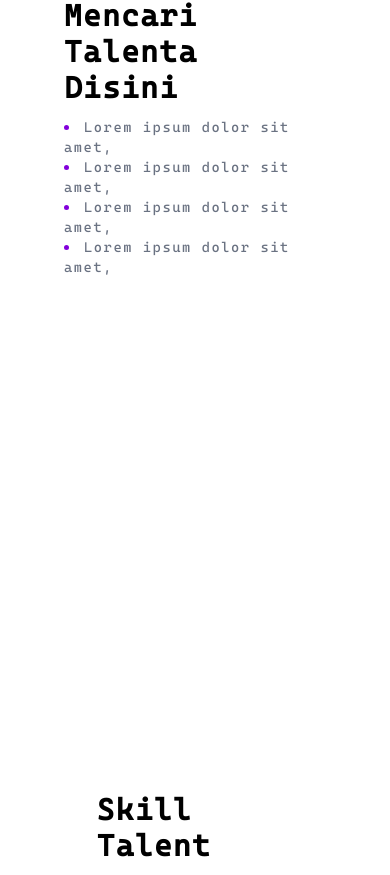
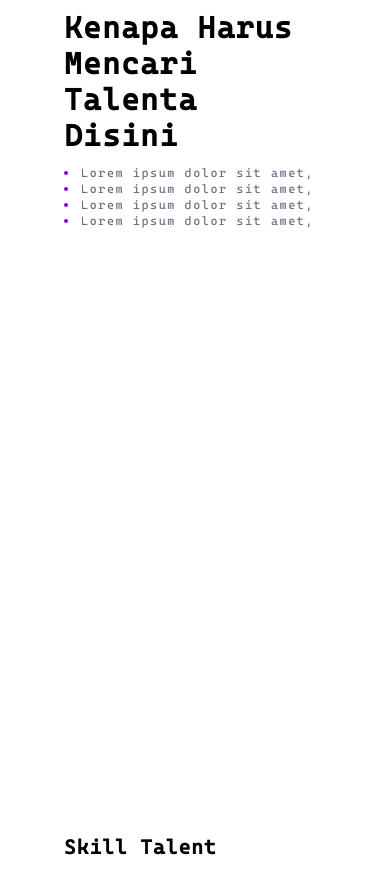
Before and after one commit to janexmgd/hirejob-fe, a React (Vite) app: page / in a window 390 px wide. Shown: the part 1147-2022 px from the top of the page. Built offline with nearby package versions, Linux system fonts and the light colour scheme.

Commit message:
optimize mobile support

```diff
--- a/src/pages/Home.jsx
+++ b/src/pages/Home.jsx
@@ -53,24 +53,24 @@ const Home = () => {
             kenapa harus mencari talenta disini
           </p>
           <ul className='list-disc list-inside text-gray-500 mt-3 tracking-widest w-full marker:text-purple-700 marker:font-bold'>
-            <li className='text-sm sm:text-xs'>Lorem ipsum dolor sit amet,</li>
-            <li className='text-sm sm:text-xs'>Lorem ipsum dolor sit amet,</li>
-            <li className='text-sm sm:text-xs'>Lorem ipsum dolor sit amet,</li>
-            <li className='text-sm sm:text-xs'>Lorem ipsum dolor sit amet,</li>
+            <li className='text-xs sm:text-sm'>Lorem ipsum dolor sit amet,</li>
+            <li className='text-xs sm:text-sm'>Lorem ipsum dolor sit amet,</li>
+            <li className='text-xs sm:text-sm'>Lorem ipsum dolor sit amet,</li>
+            <li className='text-xs sm:text-sm'>Lorem ipsum dolor sit amet,</li>
           </ul>
         </div>
       </section>
 
       <section className='sectionThree flex w-full h-screen'>
         <div className='w-full sm:w-1/2 flex flex-col justify-center items-center'>
-          <p className='text-3xl sm:text-xl tracking-wider capitalize w-3/4 font-bold'>
+          <p className='text-xl sm:text-3xl tracking-wider capitalize w-full sm:w-3/4 font-bold'>
             Skill Talent
           </p>
-          <p className='text-gray-500 mt-3 w-3/4 tracking-widest text-sm sm:text-xs'>
+          <p className='text-gray-500 mt-3 w-full sm:w-3/4 tracking-widest text-sm sm:text-xs'>
             Lorem ipsum dolor sit amet, consectetur adipiscing elit. In euismod
             ipsum et dui rhoncus auctor.
           </p>
-          <ul className='list-disc list-inside text-gray-500 mt-3 tracking-widest w-3/4 marker:text-yellow-200 marker:font-bold marker:text-2xl sm:marker:text-lg'>
+          <ul className='list-disc list-inside text-gray-500 mt-3 tracking-widest w-full sm:w-3/4 marker:text-yellow-200 marker:font-bold marker:text-2xl sm:marker:text-lg'>
             <li className='text-sm sm:text-xs'>Golang</li>
             <li className='text-sm sm:text-xs'>Javascript</li>
             <li className='text-sm sm:text-xs'>Rust</li>
--- a/src/pages/Login.jsx
+++ b/src/pages/Login.jsx
@@ -59,7 +59,7 @@ export default function Login() {
             Login
           </button>
         </form>
-        <p>
+        <p className='text-xs sm:text-sm'>
           Anda belum punya akun ?
           <span
             className='text-yellow-400 hover:cursor-pointer ps-3'
```
